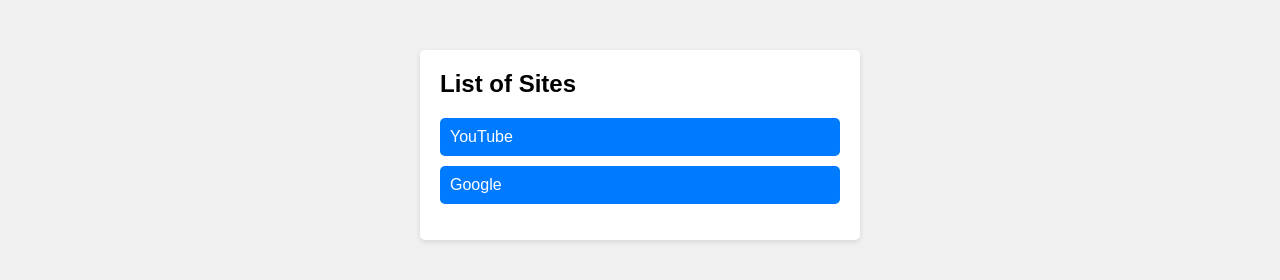
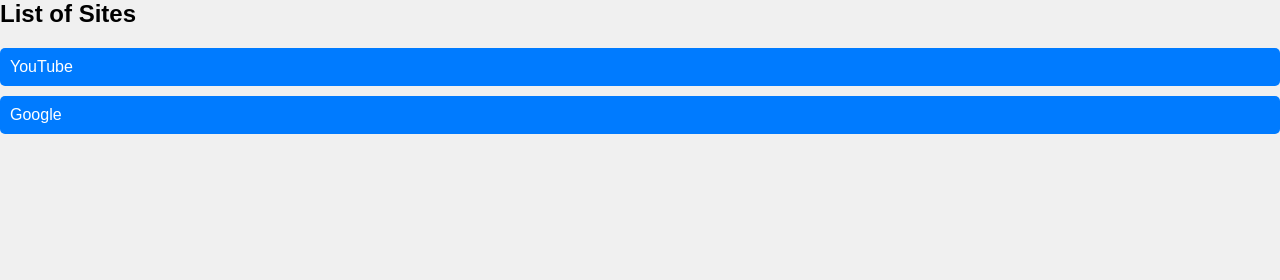
Before and after one commit to Abel360w/Abel360w.github.io, a plain HTML site: page index.html in a window 1280 px wide. Drawn offline with Linux system fonts and the light colour scheme.

Commit message:
Update styles.css

```diff
--- a/styles.css
+++ b/styles.css
@@ -6,12 +6,16 @@ body {
 }
 
 .container {
-    max-width: 400px;
-    margin: 50px auto;
-    padding: 20px;
-    background-color: #fff;
-    border-radius: 5px;
-    box-shadow: 0 2px 5px rgba(0, 0, 0, 0.1);
+    max-width: 100%;
+    height: 100vh;
+    display: flex;
+    flex-direction: column;
+}
+
+iframe {
+    flex: 1;
+    width: 100%;
+    border: none;
 }
 
 h2 {
```
